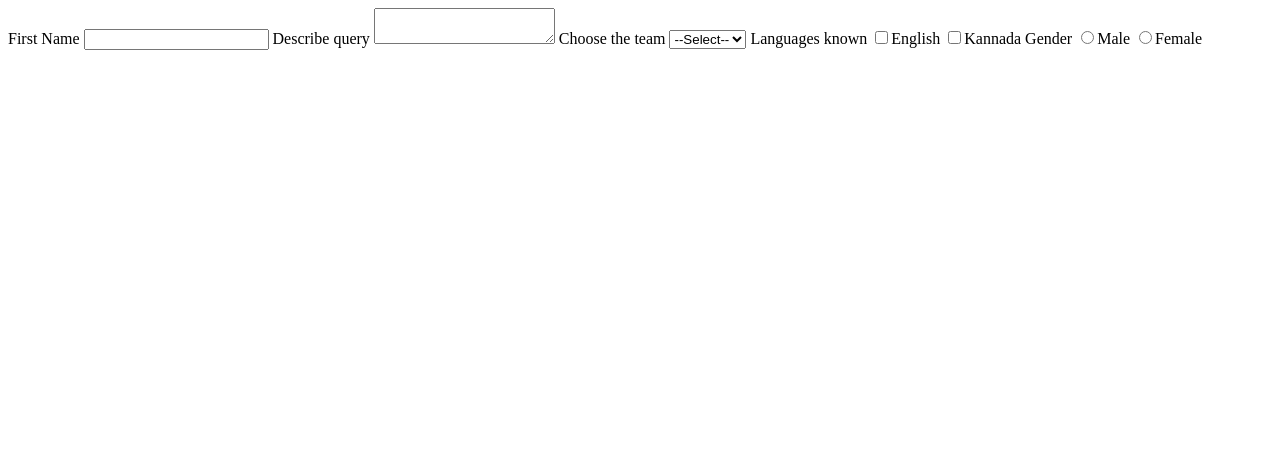
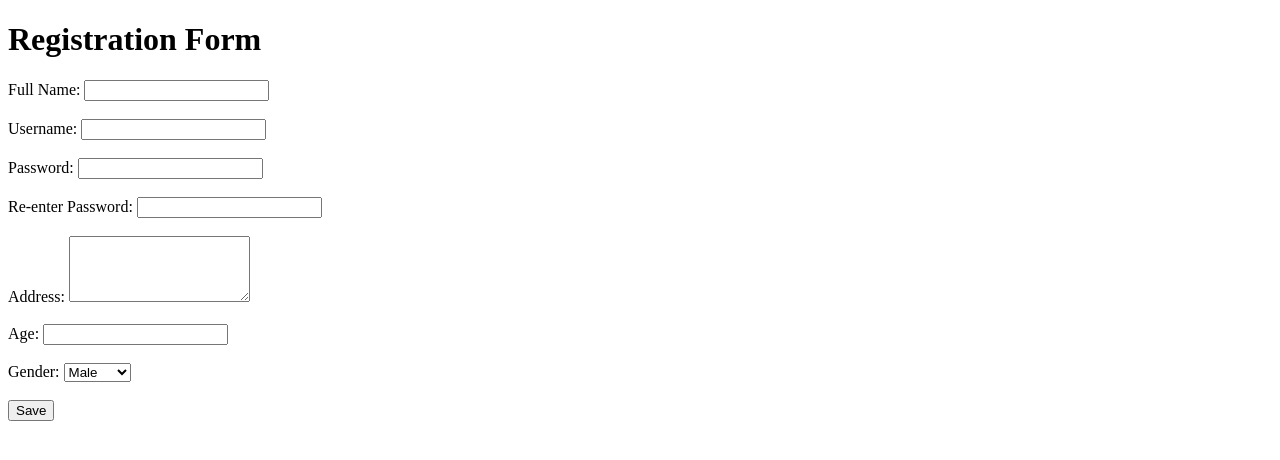
Before and after one commit to prav002/task4_ethnus_form, a plain HTML site: page Index.html in a window 1280 px wide. Drawn offline with Linux system fonts and the light colour scheme.

Commit message:
Update Index.html

```diff
--- a/Index.html
+++ b/Index.html
@@ -1,39 +1,39 @@
 <!DOCTYPE html>
-<html>
+<html lang="en">
 <head>
-    <title>Table Example</title>
+    <meta charset="UTF-8">
+    <meta name="viewport" content="width=device-width, initial-scale=1.0">
+    <title>Registration Form</title>
 </head>
 <body>
+    <h1>Registration Form</h1>
+    <form action="submit.php" method="POST">
+        <label for="fullname">Full Name:</label>
+        <input type="text" id="fullname" name="fullname" required><br><br>
 
+        <label for="username">Username:</label>
+        <input type="text" id="username" name="username" required><br><br>
 
-<form>
-    <!-- Single line input -->
-    <label for="fn">First Name</label>
-    <input type="text" name="fn"/>
+        <label for="password">Password:</label>
+        <input type="password" id="password" name="password" required><br><br>
 
-    <!-- Multi line input -->
-    <label>Describe query</label>
-    <textarea></textarea>
+        <label for="repassword">Re-enter Password:</label>
+        <input type="password" id="repassword" name="repassword" required><br><br>
 
-    <!-- Dropdown -->
-    <label>Choose the team</label>
-    <select>
-        <option>--Select--</option>
-        <option>Team1</option>
-        <option>Team2</option>
-        <option>Team3</option>
-    </select>
+        <label for="address">Address:</label>
+        <textarea id="address" name="address" rows="4" required></textarea><br><br>
 
-    <!-- Checkbox -->
-    <label>Languages known</label>
-    <input type="checkbox" />English
-    <input type="checkbox" />Kannada
+        <label for="age">Age:</label>
+        <input type="number" id="age" name="age" required><br><br>
 
-    <!-- Radio -->
-    <label>Gender</label>
-    <input type="radio" />Male
-    <input type="radio" />Female
-</form>
+        <label for="gender">Gender:</label>
+        <select id="gender" name="gender" required>
+            <option value="male">Male</option>
+            <option value="female">Female</option>
+            <option value="other">Other</option>
+        </select><br><br>
 
+        <input type="submit" value="Save">
+    </form>
 </body>
 </html>
```
